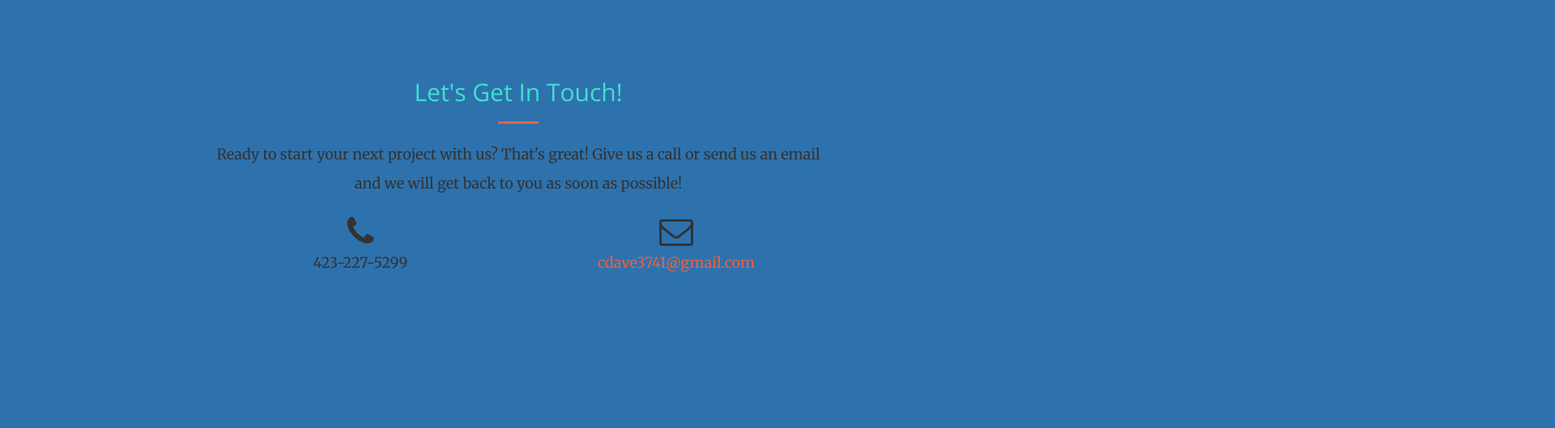
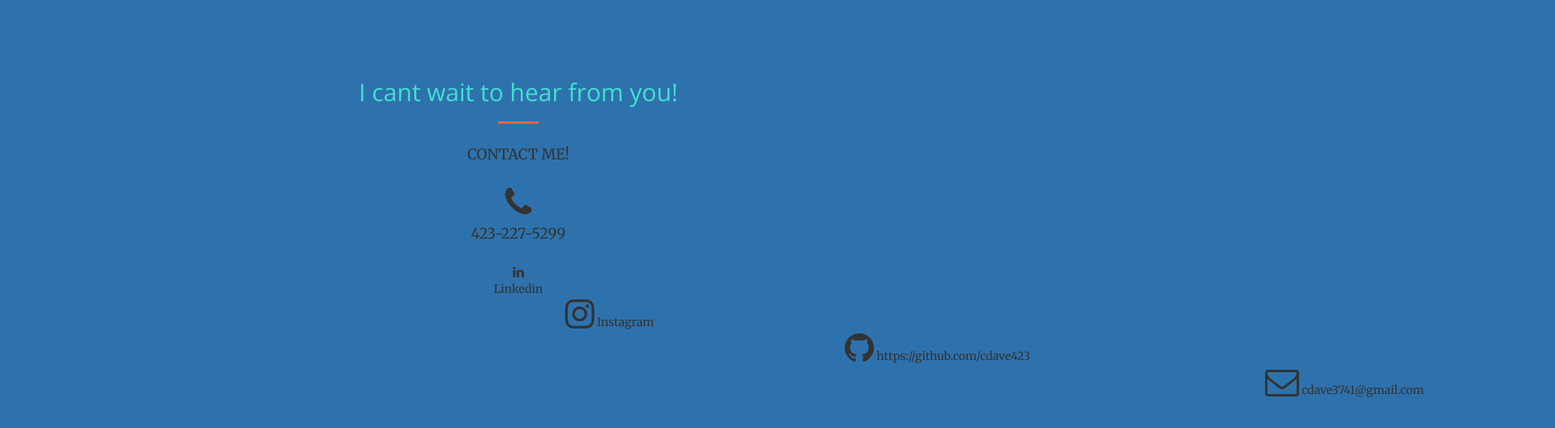
Before and after one commit to cdave423/realdemo2017, a website: page realdemo2017/index.html in a window 1280 px wide. Shown: the part 1781-2310 px from the top of the page at 81% size, 1920 px wide, since content can reach past the window. Drawn offline with nearby package versions, Linux system fonts and the light colour scheme.

Commit message:
3rd commit

```diff
--- a/realdemo2017/contact/index.html
+++ b/realdemo2017/contact/index.html
@@ -11,13 +11,12 @@
   <body style="background-color:black" background="http://img09.deviantart.net/d938/i/2011/057/f/6/summer_nights___city_lights_by_mewantsbekungfoo-d1gig0u.jpg">
   <div class="contact">
   <form>
-    <form action="https://formspree.io/cdave3741@gmail.com"
-    method="POST">
+    <form action="https://formspree.io/cdave3741@gmail.com" method="POST"></form>
     <label for="name" class="hidden" class="text-input round">Name:</label><input type="text" placeholder=Name>
     <label for="email" class="hidden" class="text-input round">Email:</label><input type="email" placeholder="Email">
     <label for="message" class="hidden" class="text-input round">Message:</label><textarea name="message" id="" placeholder="Message"></textarea>
     <input class="round" type="submit">
-    <ul id="nav>"
+    <ul id="nav">
       <li><a href="blog">
       <li><a href="media">
       </ul>
--- a/realdemo2017/index.html
+++ b/realdemo2017/index.html
@@ -136,28 +136,48 @@
 </div>
 
 
-
-
-
     <section id="contact">
         <div class="container">
             <div class="row">
                 <div class="col-lg-8 col-lg-offset-2 text-center">
-                    <h2 class="section-heading">Let's Get In Touch!</h2>
+                    <h2 class="section-heading">I cant wait to hear from you!</h2>
                     <hr class="primary">
-                    <p>Ready to start your next project with us? That's great! Give us a call or send us an email and we will get back to you as soon as possible!</p>
+                    <p>CONTACT ME!<p/>
                 </div>
-                <div class="col-lg-4 col-lg-offset-2 text-center">
+
+                <div class="container">
+                    <div class="row">
+                <div class="col-lg-4 col-lg-offset-4 text-center">
                     <i class="fa fa-phone fa-3x sr-contact"></i>
                     <p>423-227-5299</p>
                 </div>
-                <div class="col-lg-4 text-center">
+
+                <div class="container">
+                    <div class="row">
+                <div class="col-lg-4 col-lg-offset-4 text-center">
+                    <i class="fa fa-linkedin sr-contact"></i><br>
+                    <link href="https://www.linkedin.com/in/christoper-dave-223705141">Linkedin<rel="stylesheet"></link><br>
+
+                    <div class="container">
+                        <div class="row">
+                    <div class="col-lg-4 col-lg-offset-1 text-center">
+                        <i class="fa fa-instagram fa-3x sr-contact"></i>
+                        <link  href="https://www.instagram.com/upcdave/">Instagram<rel="stylesheet"></link>
+
+                        <div class="container">
+                            <div class="row">
+                        <div class="col-lg-4 col-lg-offset-4 text-center">
+                            <i class="fa fa-github fa-3x sr-contact"></i>
+                            <link>https://github.com/cdave423</link>
+
+                            <div class="container">
+                                <div class="row">
+                <div class="col-lg-offset-2 col-lg-offset-2 text-center">
                     <i class="fa fa-envelope-o fa-3x sr-contact"></i>
-                    <link rel="stylesheet" href="../realdemo2017/contact/index.html">
-
-                    </script>
-                    <p><a href="mailto:https://formspree.io/cdave3741@gmail.com">cdave3741@gmail.com</a></p>
-
+                    <link href="mailto:https://formspree.io/cdave3741@gmail.com">cdave3741@gmail.com</link>
+</div>
+    </div>
+          </div>
                 </div>
             </div>
         </div>
```
Also changed, not shown: realdemo2017/vendor/font-awesome/css/font-awesome.min.css.
